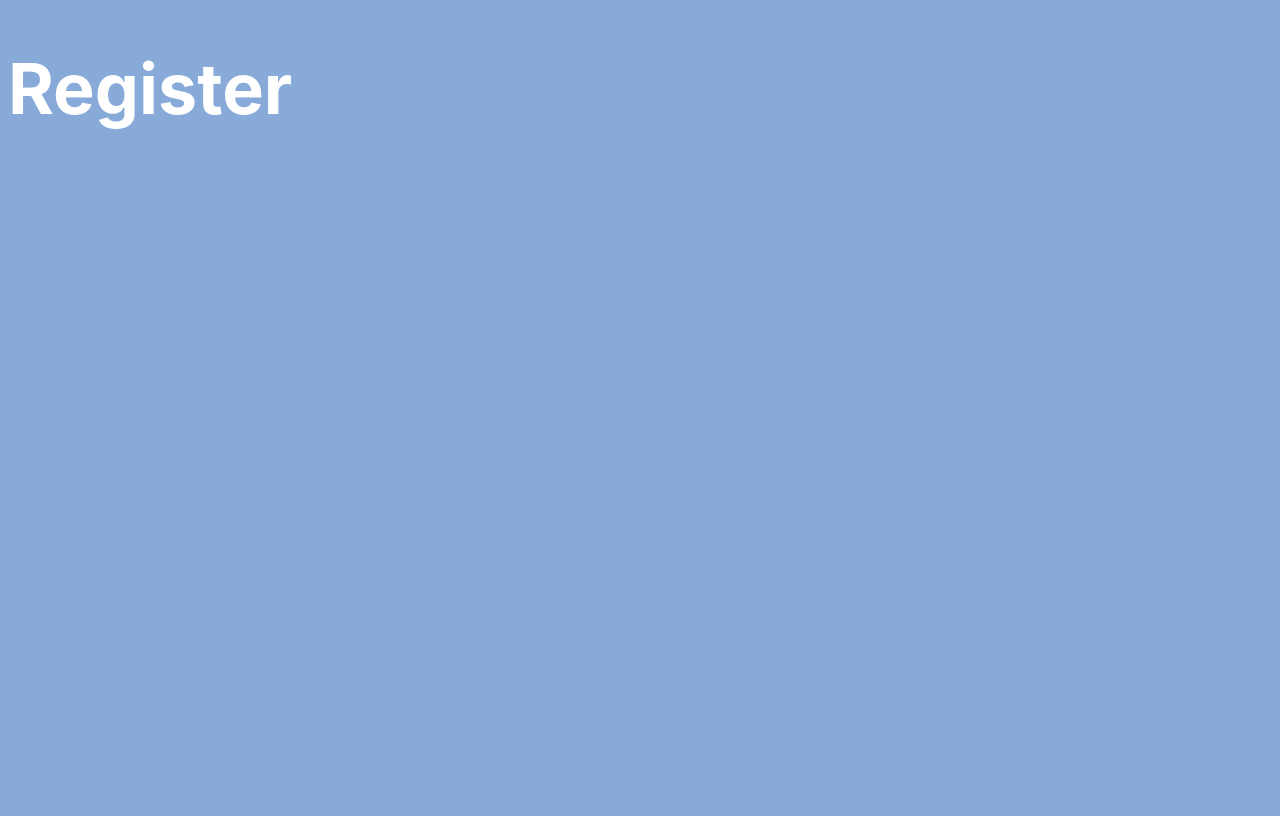
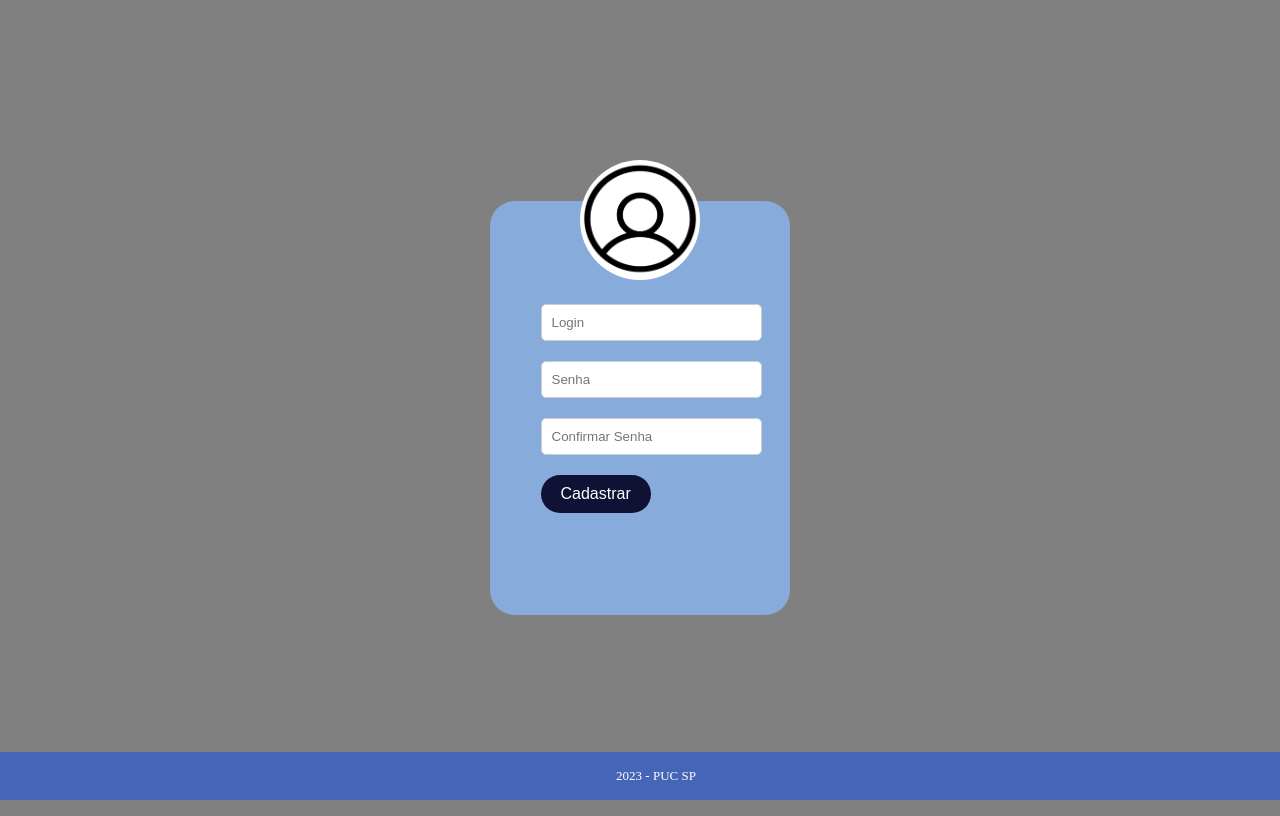
Before and after one commit to enzomaneira/CodeBuddy-Front, a React (Vite) app in the folder codebuddy-repo/: page /Register in a window 1280 px wide. Built offline with nearby package versions, Linux system fonts and the light colour scheme.

Commit message:
adicionando pagina de registro

```diff
--- /dev/null
+++ b/codebuddy-repo/src/components/form/CadastroForm.jsx
@@ -0,0 +1,31 @@
+import React from "react";
+import styles from "./CadastroForm.module.css";
+import WhiteBall from "./WhiteBall";
+import { Link } from "react-router-dom";
+
+function CadastroForm(){
+  return (
+    <form>
+        <WhiteBall/>
+      <div className={styles.formGroup}>
+      <input type="text" id="login" name="login" placeholder="Login" />
+      </div>
+
+      <div className={styles.formGroup}>
+        <input type="password" id="senha" name="senha" placeholder="Senha" />
+      </div>
+      <input type="password" id="senha" name="senha" placeholder="Confirmar Senha" />
+
+      <div className={styles.formGroup}>
+
+      </div>
+       <Link to="/Profile">
+      <button className={styles.button} type="submit">
+        Cadastrar
+      </button>
+      </Link>
+    </form>
+  );
+};
+
+export default CadastroForm;
--- /dev/null
+++ b/codebuddy-repo/src/components/form/CadastroForm.module.css
@@ -0,0 +1,32 @@
+.formContainer {
+    background-color: 87AAD9;
+    padding: 20px;
+    border-radius: 10px;
+    box-shadow: 0 0 10px rgba(0, 0, 0, 0.2);
+    text-align: center;
+  }
+
+  .formGroup {
+    margin-bottom: 20px;
+  }
+
+  label {
+    display: block;
+    font-weight: bold;
+  }
+
+  input {
+    width: 100%;
+    padding: 10px;
+    border: 1px solid #ccc;
+    border-radius: 5px;
+  }
+
+  .button {
+    background-color: #0F1234;
+    color: #fff;
+    padding: 10px 20px;
+    border: none;
+    border-radius: 20px;
+    cursor: pointer;
+  }
--- a/codebuddy-repo/src/components/form/LoginForm.jsx
+++ b/codebuddy-repo/src/components/form/LoginForm.jsx
@@ -1,6 +1,8 @@
 import React from "react";
 import styles from "./LoginForm.module.css";
 import WhiteBall from "./WhiteBall";
+import { Link } from "react-router-dom";
+
 const LoginForm = () => {
   return (
     <form>
@@ -12,9 +14,11 @@ const LoginForm = () => {
       <div className={styles.formGroup}>
       <input type="password" id="senha" name="senha" placeholder="Senha" />
       </div>
+      <Link to="/Profile">
       <button className={styles.button} type="submit">
         Entrar
       </button>
+      </Link>
     </form>
   );
 };
--- a/codebuddy-repo/src/pages/Register.jsx
+++ b/codebuddy-repo/src/pages/Register.jsx
@@ -1,11 +1,26 @@
-import React from "react";
+import styles from "./Register.module.css";
+import React, { useEffect } from "react";
+import ContainerP from "../components/ContainerP"; // Certifique-se de importar ContainerP
+import Footer from "../components/Footer";
+import CadastroForm from "../components/form/CadastroForm";
 
 const Register = () => {
-    return(
-        <div>
-            <h1>Register</h1>
+    useEffect(() => {
+        document.body.classList.add(styles.loginBackground);
+        return () => {
+        document.body.classList.remove(styles.loginBackground);
+        };
+    }, []);
+    return (
+        <div className={styles.body}>
+        <div className={styles.centeredContainer}>
+            <ContainerP>
+                <CadastroForm/>
+            </ContainerP>
         </div>
-    )
+        <Footer />
+        </div>
+    );
 }
 
 export default Register;
--- /dev/null
+++ b/codebuddy-repo/src/pages/Register.module.css
@@ -0,0 +1,15 @@
+.loginBackground {
+    background-color: gray;
+    z-index: 0; /* Defina um valor menor do que o z-index do container */
+}
+
+.centeredContainer {
+    display: flex;
+    justify-content: center;
+    align-items: center;
+    height: 100vh;
+}
+
+.button {
+    margin-top: auto;
+}
```
